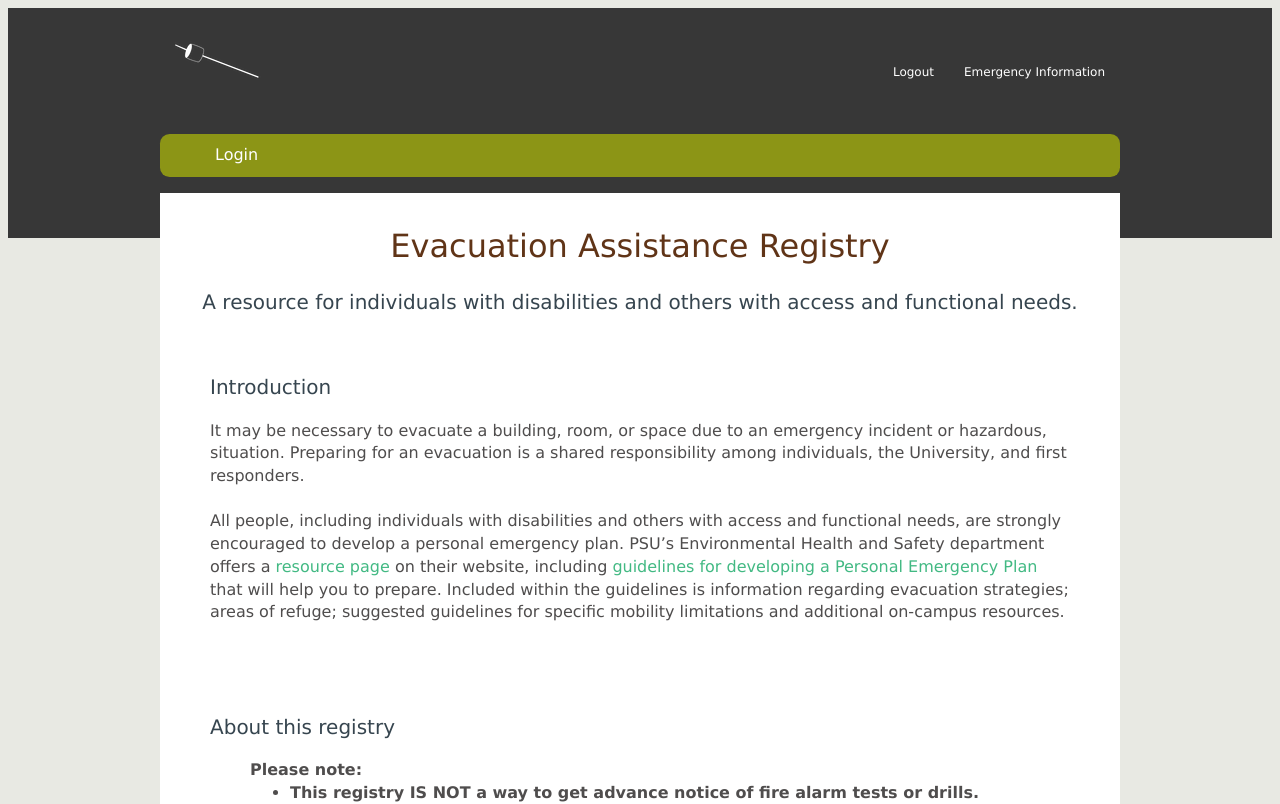
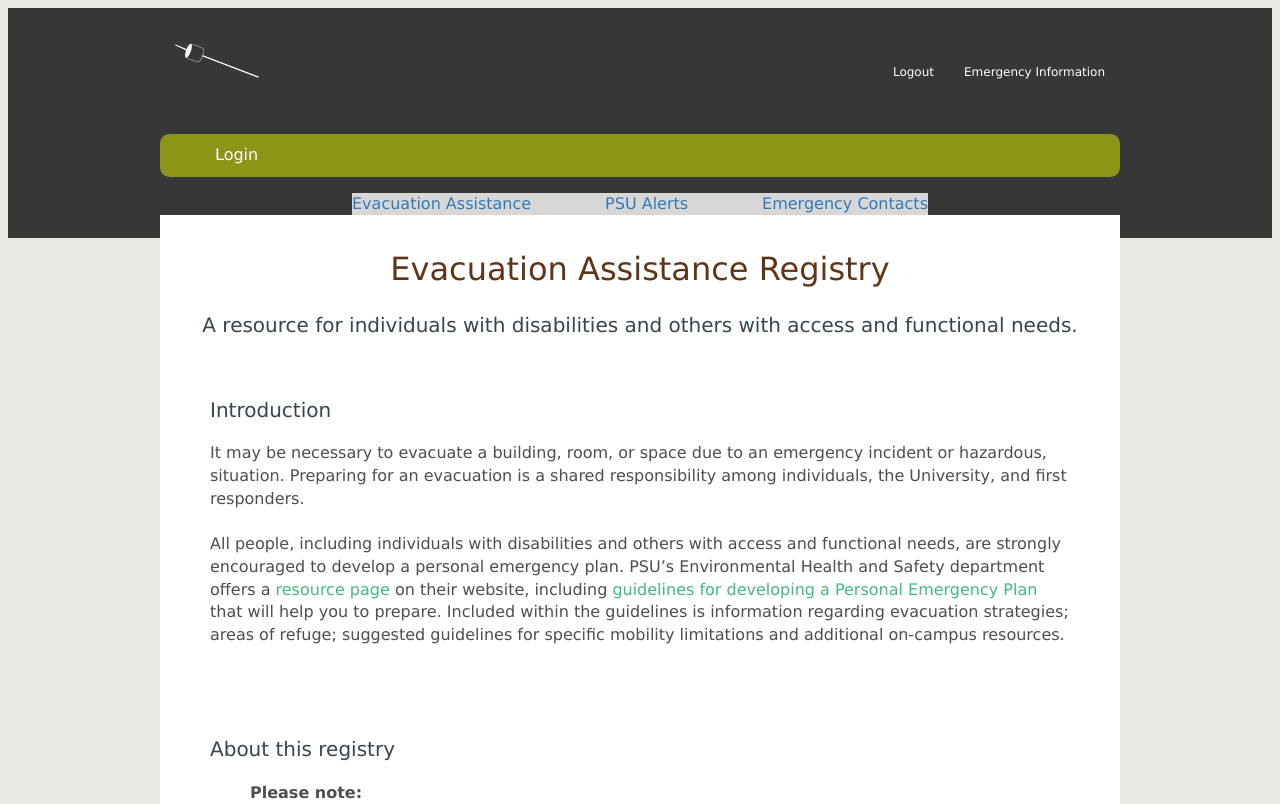
Before and after one commit to psu-oit-capstone/emp-front-end, a Vue app: page /emergency-information in a window 1280 px wide. Shown: the top 804 px of the page. Built offline with nearby package versions, Linux system fonts and the light colour scheme; no server answers; sample sign-in values are in the browser's storage; what vue-closable would draw is missing.

Commit message:
Add sticky navbar prototype

```diff
--- /dev/null
+++ b/src/components/StickyNavbar.vue
@@ -0,0 +1,40 @@
+<template>
+  <!-- Nav bar -->
+  <div id="sticky-navbar">
+    <a href="#EA-registry">Evacuation Assistance</a>
+    <a href="#alert-info">PSU Alerts</a>
+    <a href="#emergency-contacts-list">Emergency Contacts</a>
+  </div>
+</template>
+
+
+<script>
+  export default {
+    name: 'Navbar'
+  }
+</script>
+
+
+<style scoped>
+#sticky-navbar {
+  transition: background-color 1s;
+
+  /* Make element obey sticky positioning */
+  position: sticky;
+  position: -webkit-sticky; /* Safari */
+  top: 0;
+
+  /* Center the bar */
+  margin-left: auto;
+  margin-right: auto;
+  width: 60%;
+
+  /* Center contained links */
+  display: flex;
+  justify-content: space-between;
+
+  /* Style */
+  background-color: rgba(255,255,255,.8);
+
+}
+</style>
--- a/src/views/EmergencyInformation.vue
+++ b/src/views/EmergencyInformation.vue
@@ -1,5 +1,7 @@
 <template>
+
   <div id="emergency-information" class="main-content">
+    <StickyNavbar />
     <TimeoutPopup
       :timeLimit="9999"
       @timedOut.once="endSession"
@@ -16,7 +18,7 @@ import TimeoutPopup from '@/components/TimeoutPopup.vue'
 import EvacAssist from '@/components/EvacAssist.vue'
 import AlertsInformation from '@/components/AlertsInformation.vue'
 import EmergencyContactList from '@/views/EmergencyContactList'
-
+import StickyNavbar from '@/components/StickyNavbar.vue'
 
 export default {
   name: 'EmergencyInformation',
@@ -25,6 +27,7 @@ export default {
     AlertsInformation,
     EmergencyContactList,
     TimeoutPopup,
+    StickyNavbar
   },
 
   methods: {
```
Also changed, not shown: src/App.vue (+5 -2 lines).
